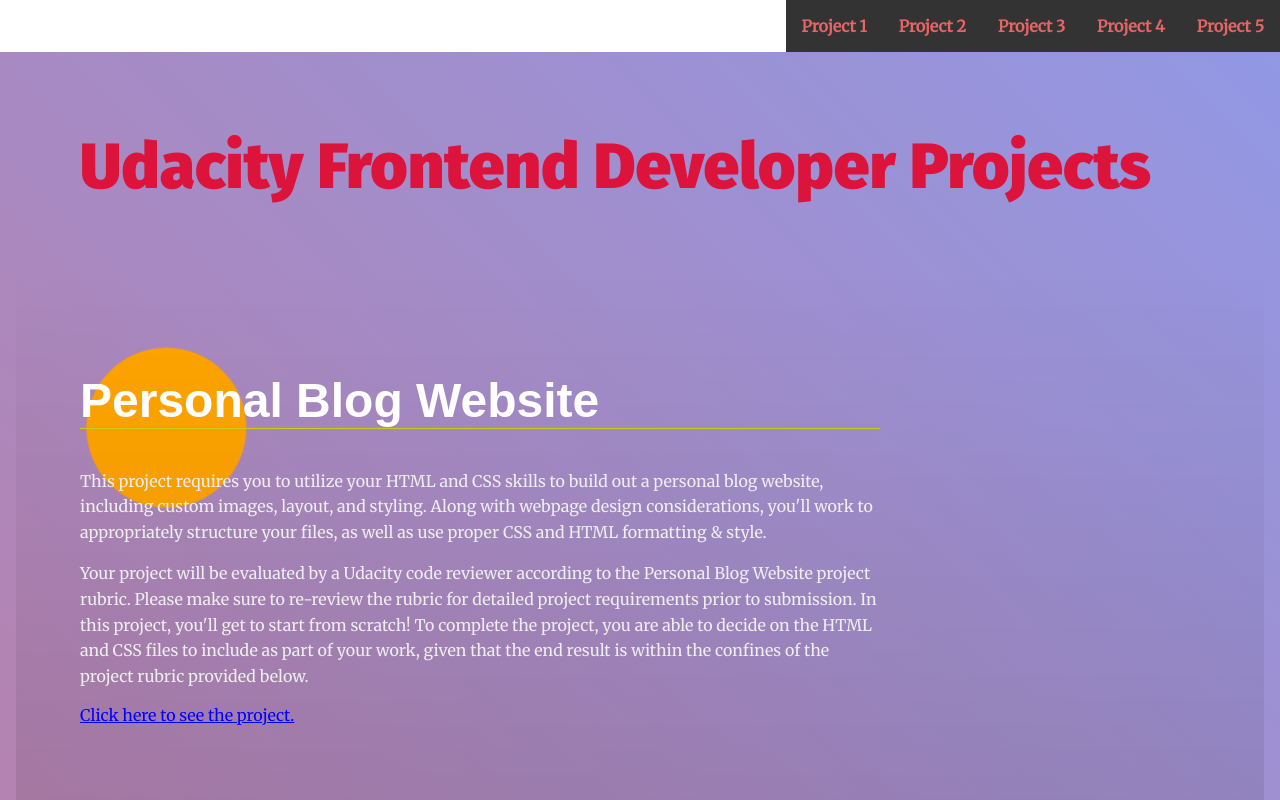
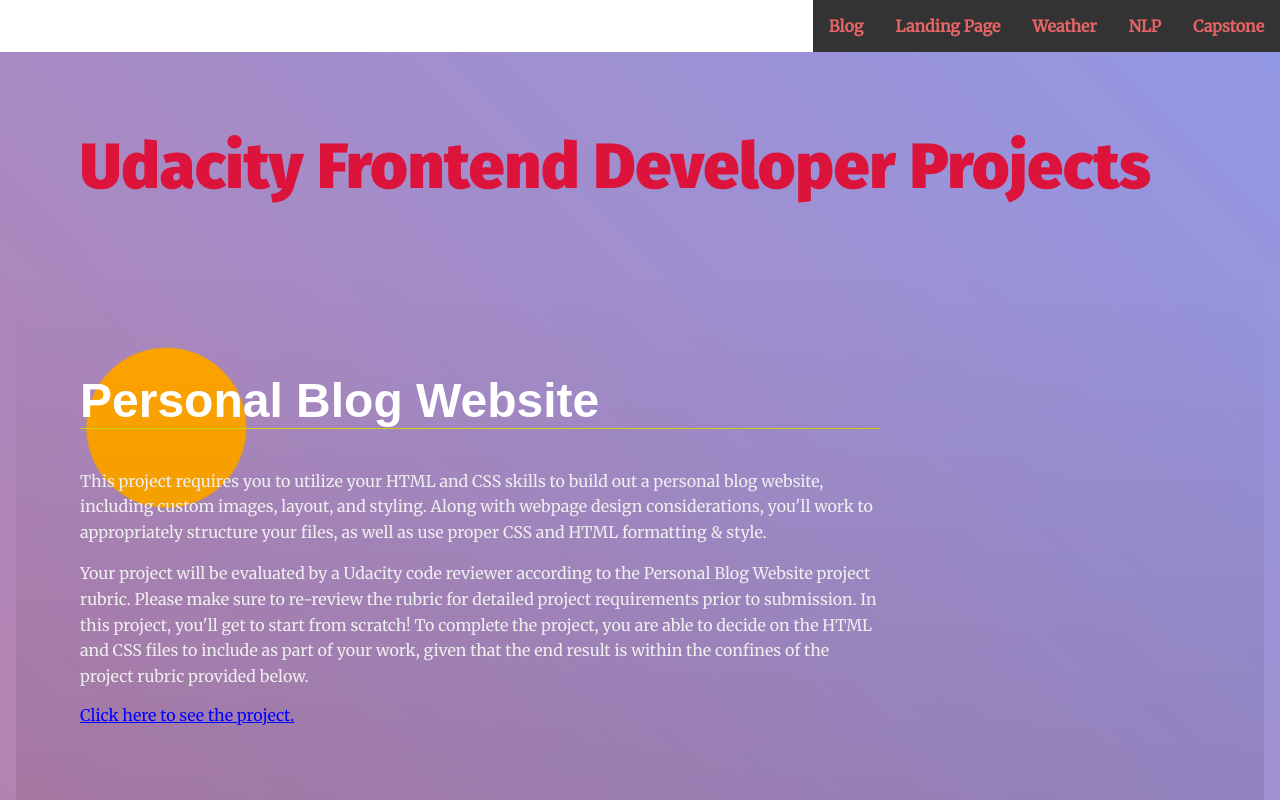
Before and after one commit to sdkdeepa/Landing-page-application, a plain HTML site: page index.html in a window 1280 px wide. Shown: the top 800 px of the page. Drawn offline with Linux system fonts and the light colour scheme.

Commit message:
Changed nav tilte bar

```diff
--- a/index.html
+++ b/index.html
@@ -39,7 +39,7 @@
     The first section is set to active class by default -->
 
     <!-- Section 1 -->
-    <section id="section1" data-nav="Project 1" class="your-active-class">
+    <section id="section1" data-nav="Blog" class="your-active-class">
       <div class="landing__container">
         <h2> Personal Blog Website</h2>
         <p>This project requires you to utilize your HTML and CSS skills to build out a personal blog website, including
@@ -56,7 +56,7 @@
     </section>
 
     <!-- Section 2 -->
-    <section id="section2" data-nav="Project 2">
+    <section id="section2" data-nav="Landing Page">
       <div class="landing__container">
         <h2>Landing page</h2>
         <p>This project requires you to build a multi-section landing page, with a dynamically updating navigational
@@ -72,7 +72,7 @@
     </section>
 
     <!-- Section 3 -->
-    <section id="section3" data-nav="Project 3">
+    <section id="section3" data-nav="Weather">
       <div class="landing__container">
         <h2>Weather Journal App</h2>
         <p>This project requires you to create an asynchronous web app that uses Web API and user data to dynamically
@@ -88,7 +88,7 @@
     </section>
 
     <!-- Section 4 -->
-    <section id="section4" data-nav="Project 4">
+    <section id="section4" data-nav="NLP">
       <div class="landing__container">
         <h2>Evaluate A News Article with Natural Language Processing</h2>
         <p>This project requires you to build a web tool that allows users to run Natural Language Processing (NLP) on
@@ -105,7 +105,7 @@
     </section>
 
     <!-- Section 5 -->
-    <section id="section5" data-nav="Project 5">
+    <section id="section5" data-nav="Capstone">
       <div class="landing__container">
         <h2>Capstone - Travel App</h2>
         <p>You will be building a travel application. It’s common to pull basic data from an API, but many applications
```
